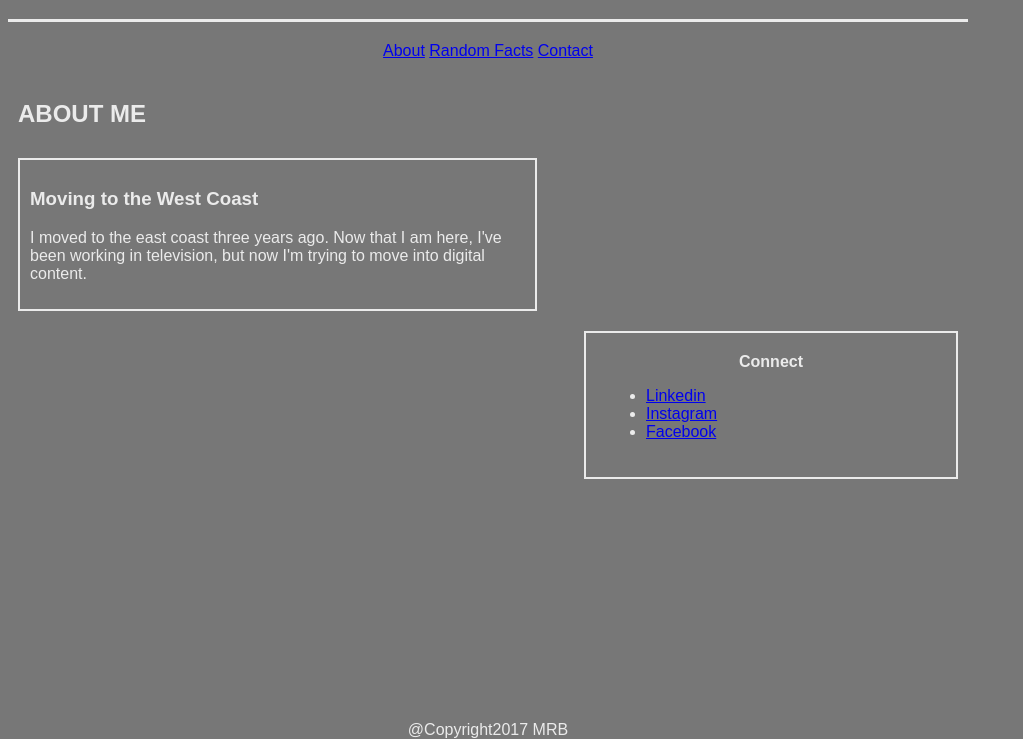
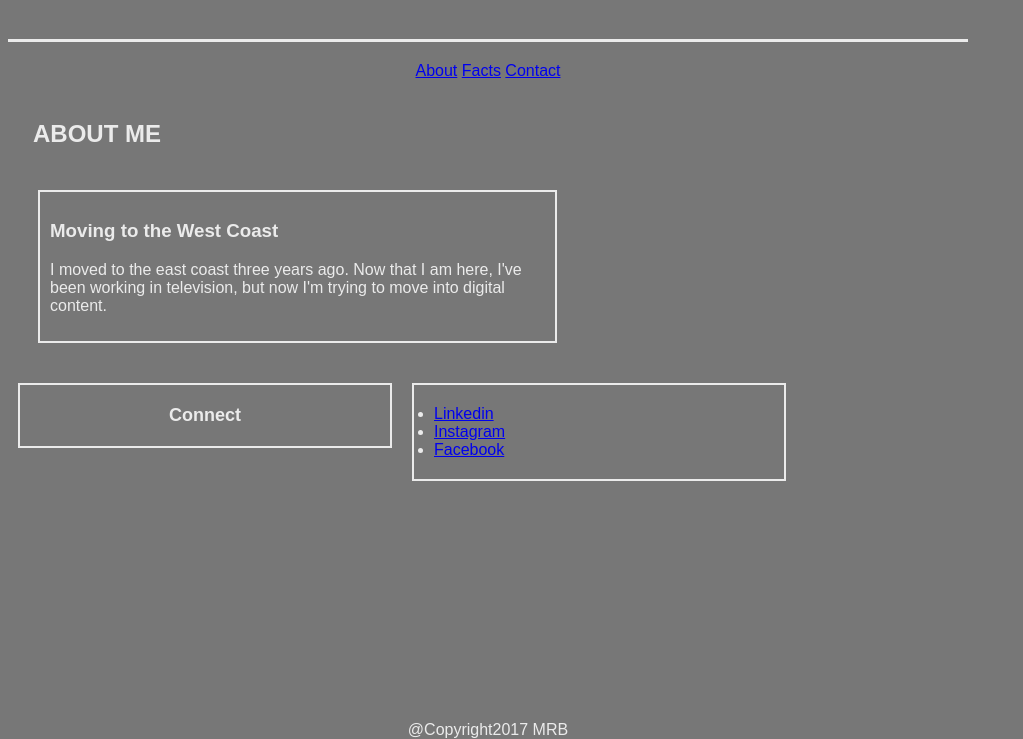
Before and after one commit to Monbedon/HW-Wireframe, a plain HTML site: page index.html in a window 1280 px wide. Shown: the part 61-800 px from the top of the page, without its empty margins (0-1023 px from the left). Drawn offline with Linux system fonts and the light colour scheme.

Commit message:
changes html and css

```diff
--- a/index.html
+++ b/index.html
@@ -3,80 +3,7 @@
 
 <head>
 
-<style>
-
-body{
-
-	background-color:#777;
-	color: #ebebeb;
-	font-family:Arial, Helvetica, sans-serif;
-	width:960px;
-}
-
-h1{
-	text-align: center;
-}
-
-nav{
-
-	text-align: center;
-	border-top:3px solid;
-	padding-bottom: 20px;
-	padding-top: 20px;
-
-}
-
-h2{
-	margin-left: 10px;
- }
-
-.p{
-	float:left;
-	border-style: solid;
-	padding: 5px;
-	margin: 5px;
-	font-size:18px;
-}
-
-.column1of2{
-	border: 2px solid;
-	float:left;
-	width: 495px;
-	margin:10px;
-	padding: 10px 10px 10px 10px;
-}
-
-.column2of2{
-
-	border: 2px solid;
-	float:right;
-	width:330px;
-	margin:10px;
-	padding: 20px 20px 20px 20px;
-
-}
-
-aside{
-	font-weight: bold;
-	text-align:center;
-
-}
-
-
-#footer{
-	text-align:center;
-	width: 960px;
-	position:absolute;
-	bottom: 0;
-
-}
-
-.clear{
-	clear:both;
-}
-
-
-</style>
+<link rel="stylesheet" type="text/css" href="style.css">
 
 </head>
 
@@ -88,19 +15,17 @@ aside{
 
 <nav>
 	<a href="/About/">About</a>
-	<a href="/Random Facts/">Random Facts</a>
+	<a href="/Facts/">Facts</a>
 	<a href="/Contact/">Contact</a>
 </nav>
 
 </header>
 
-<div>
-
 <section>
 
-<h2 class= "margin-left">ABOUT ME</h2>
+<h2>ABOUT ME</h2>
 
-<article class="column1of2 clear">
+<article class="column1of2">
 
 <h3>Moving to the West Coast</h3>
 
@@ -109,19 +34,13 @@ aside{
 </article>
 </section>
 
-</div>
+<aside class="font-weight column2of2">Connect</aside>
 
-<div class="column2of2 clear">
-
-<aside class="font-weight">Connect</aside>
-
-<ul>
+<ul class="column2of2">
 	<li><a href="/Linkedin/">Linkedin</a></li>
 	<li><a href="/Instagram/">Instagram</a></li>
 	<li><a href="/Facebook/">Facebook</a></li>
 </ul>
-
-</div>
 
 <br><br>
 
--- a/style.css
+++ b/style.css
@@ -0,0 +1,74 @@
+body{
+	width:960px;
+	background-color:#777;
+	color: #ebebeb;
+	font-family:Arial, Helvetica, sans-serif;
+
+}
+
+h1{
+	text-align: center;
+}
+
+nav{
+	width:100%;
+	margin-top: 20px;
+	text-align: center;
+	border-top:3px solid;
+	padding-bottom: 20px;
+	padding-top: 20px;
+	float: right;
+
+}
+
+h2{
+	width:100%;
+	height: 20px;
+	float:left;
+	padding-left: 25px;
+ }
+
+.p{
+	float:left;
+	border-style: solid;
+	padding: 5px;
+	margin: 5px;
+	font-size:18px;
+}
+
+.column1of2{
+	border: 2px solid;
+	float:left;
+	width: 495px;
+	margin:30px;
+	padding: 10px 10px 10px 10px;
+}
+
+.column2of2{
+
+	border: 2px solid;
+	float:left;
+	width:330px;
+	margin:10px;
+	padding: 20px 20px 20px 20px;
+
+}
+
+aside{
+	font-size: 18px;
+	font-weight: bold;
+	text-align:center;
+	float:left;
+}
+
+#footer{
+	text-align:center;
+	width: 960px;
+	position:absolute;
+	bottom: 0;
+
+}
+
+.clear{
+	clear:both;
+}
```
